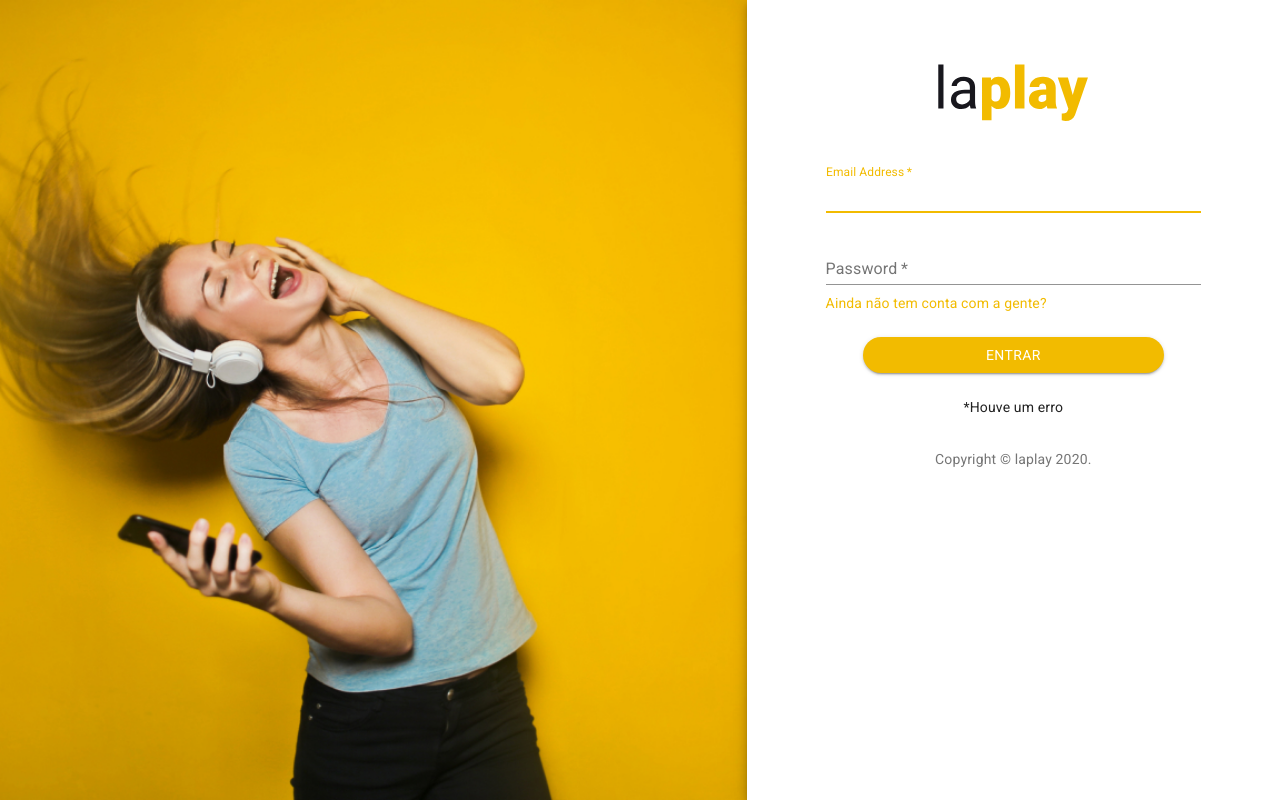
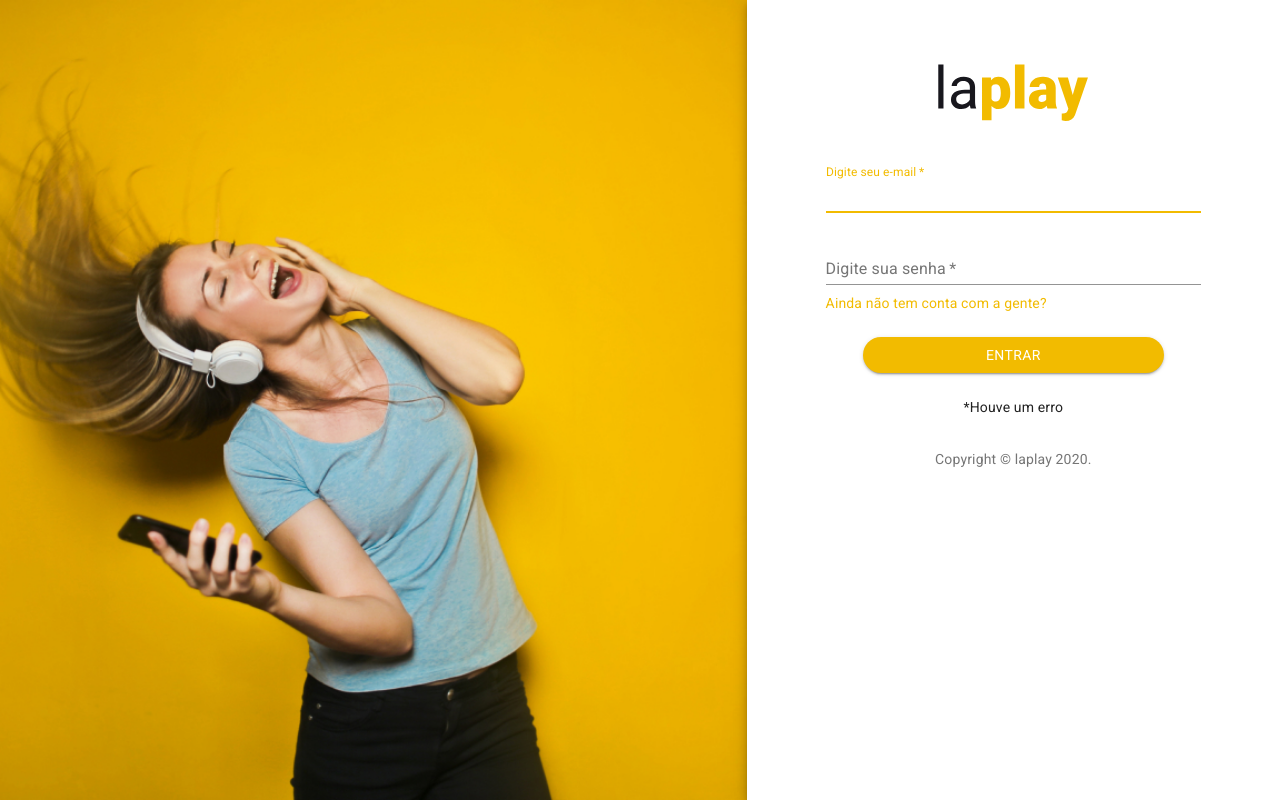
Before and after one commit to adailsonaguiar/laplay-web, a React (Create React App) app: page /login in a window 1280 px wide. Built offline with nearby package versions, Linux system fonts and the light colour scheme; the HTML template or start-up script is replaced by a standard one.

Commit message:
add circularProgress in login

```diff
--- a/src/pages/login/Login.js
+++ b/src/pages/login/Login.js
@@ -10,6 +10,7 @@ import Box from '@material-ui/core/Box';
 import Grid from '@material-ui/core/Grid';
 import Typography from '@material-ui/core/Typography';
 import logo from '../../assets/logo.svg';
+import CircularProgress from '@material-ui/core/CircularProgress';
 
 import { useStyles } from './styles';
 
@@ -64,7 +65,7 @@ const Login = () => {
               required
               fullWidth
               id='email'
-              label='Email Address'
+              label='Digite seu e-mail'
               name='email'
               autoComplete='email'
               value={user}
@@ -79,7 +80,7 @@ const Login = () => {
               required
               fullWidth
               name='password'
-              label='Password'
+              label='Digite sua senha'
               type='password'
               id='password'
               value={password}
@@ -96,6 +97,9 @@ const Login = () => {
                 </Link>
               </Grid>
             </Grid>
+            {loading ? (
+              <CircularProgress />
+            ) : (
               <Button
                 type='submit'
                 fullWidth
@@ -105,6 +109,7 @@ const Login = () => {
               >
                 ENTRAR
               </Button>
+            )}
             <Box mt={1}>
               <Typography variant='body2' color='textDanger' align='center'>
                 {`*Houve um erro`}
```
Lines whose indentation alone changed are shown as unchanged.
